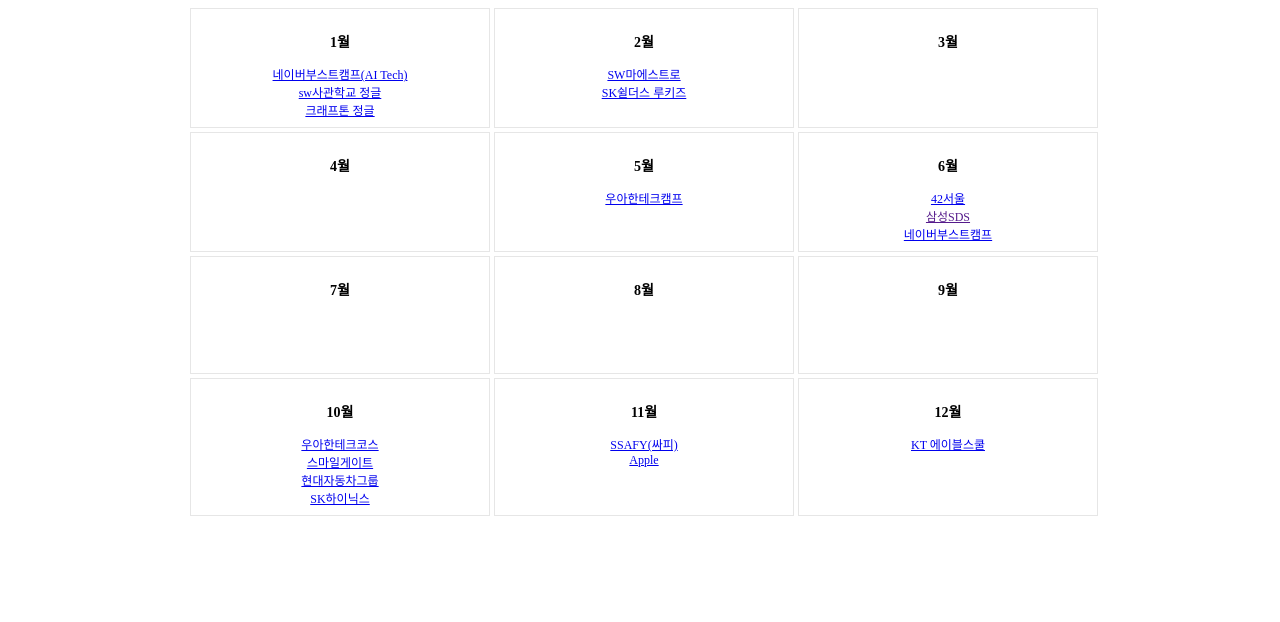
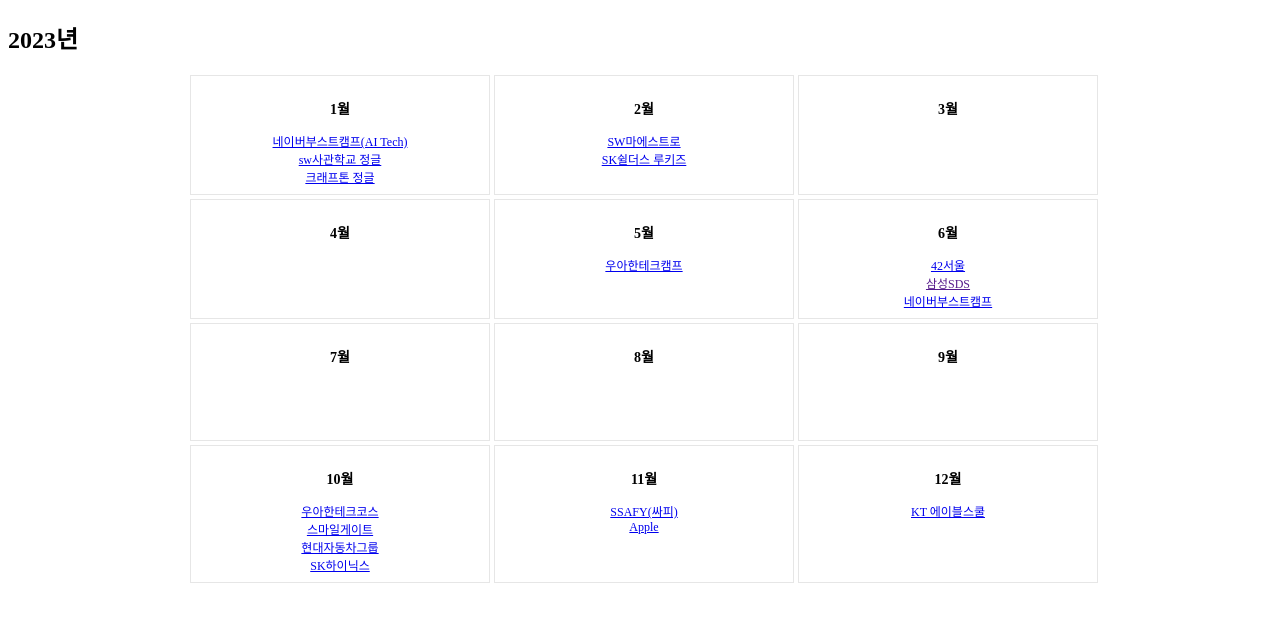
Before and after one commit to yeon-kk/sw-calendar, a React (Create React App) app: page / in a window 1280 px wide. Shown: the top 622 px of the page. Built offline with nearby package versions, Linux system fonts and the light colour scheme.

Commit message:
Feat: year 추가

```diff
--- a/src/pages/calendar/index.tsx
+++ b/src/pages/calendar/index.tsx
@@ -1,9 +1,12 @@
 import { ACADEMY_LIST, MONTH } from '../../constant/academy';
 import styles from './Calendar.module.css';
 
+const YEAR = 2023;
+
 const Calendar = () => {
   return (
-    <article>
+    <article className={styles.calenderContainerLayout}>
+      <h2 className={styles.calenderYear}>{YEAR}년</h2>
       <div className={styles.calenderLayout}>
         {MONTH.map((value) => (
           <div className={styles.item}>
```
